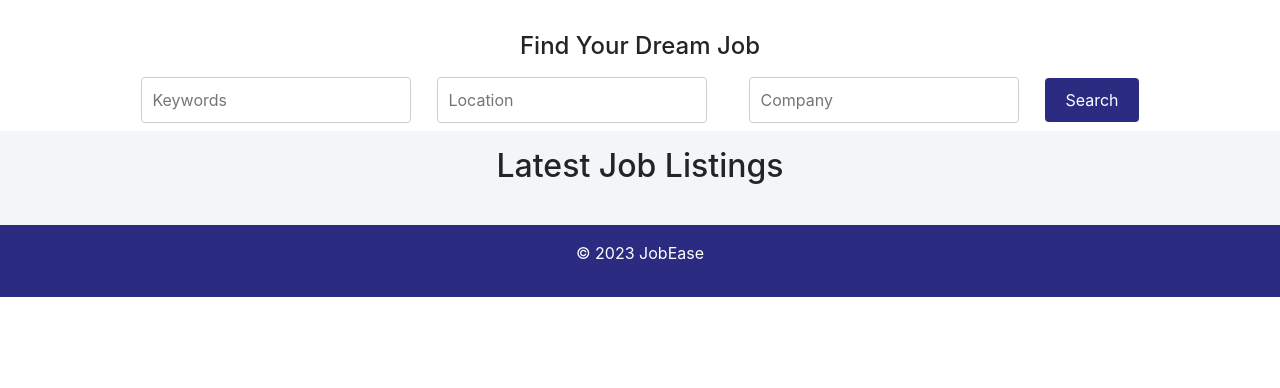
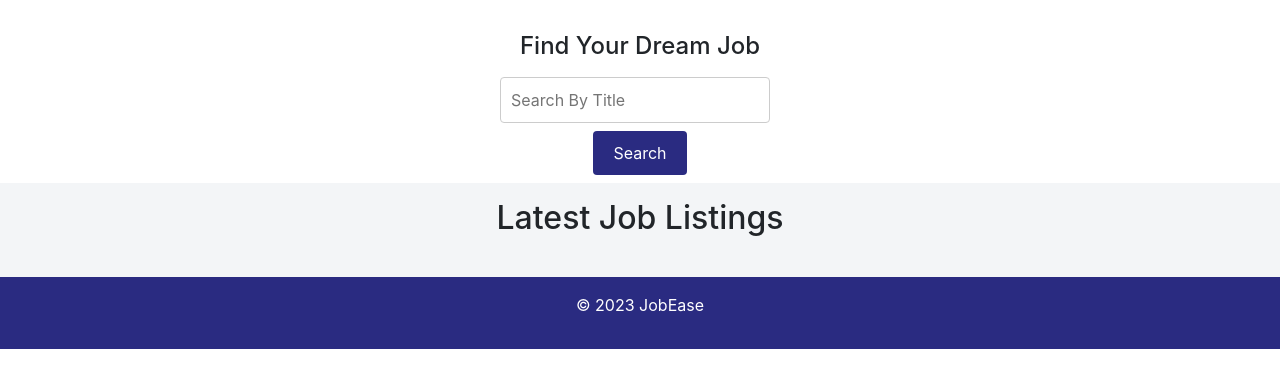
Before and after one commit to EL-Nabil-Hakimi/Offre, a PHP site: page / in a window 1280 px wide. Shown: the part 98-486 px from the top of the page. Run offline with PHP 8.4, Linux system fonts and the light colour scheme; data that the repository does not hold is empty; some libraries are stand-ins or nearby versions.

Commit message:
j'ai fini

```diff
--- a/index.php
+++ b/index.php
@@ -86,28 +86,18 @@
 
 
 
-    <section action="#" method="get" class="search">
+    <section class="search">
         <h2>Find Your Dream Job</h2>
-        <form class="form-inline">
-            <div class="form-group mb-2">
-                <input type="text" name="keywords" placeholder="Keywords">
-
-
-            </div>
-            <div class="form-group mx-sm-3 mb-2">
-                <input type="text" name="location" placeholder="Location">
-            </div>
-            <div class="form-group mx-sm-3 mb-2">
-                <input type="text" name="company" placeholder="Company">
-            </div>
-            <button type="submit" class="btn btn-primary mb-2">Search</button>
-        </form>
+        <div class="form-group mb-2">
+            <input type="text" id="titre" placeholder="Search By Title">
+        </div>
+        <button class="btn btn-primary mb-2" onclick="search()">Search</button>
     </section>
 
     <!--------------------------  card  --------------------->
     <section class="light">
         <h2 class="text-center py-3">Latest Job Listings</h2>
-        <div class="container py-2">
+        <div class="container py-2" id="MyDives">
 
             <?php while($row = mysqli_fetch_assoc($result) ){?>
             <article class="postcard light green">
@@ -147,6 +137,7 @@
         <p>© 2023 JobEase </p>
     </footer>
 </body>
+<script src="script.js"></script>
 <script src="https://code.jquery.com/jquery-3.5.1.slim.min.js"></script>
 <script src="https://cdn.jsdelivr.net/npm/@popperjs/core@2.10.2/dist/umd/popper.min.js"></script>
 <script src="https://maxcdn.bootstrapcdn.com/bootstrap/4.5.2/js/bootstrap.min.js"></script>
--- /dev/null
+++ b/script.js
@@ -0,0 +1,12 @@
+var search = function () {
+  var titre = document.getElementById("titre").value;
+  var reponse = new XMLHttpRequest();
+  reponse.onreadystatechange = function () {
+    if (this.readyState == 4 && this.status == 200) {
+      document.getElementById("MyDives").innerHTML = this.responseText;
+    }
+  };
+
+  reponse.open("GET", "search.php?titre=" + titre, true);
+  reponse.send();
+};
```
Also changed, not shown: search.php (added, +47 -0 lines), 1 other file.
